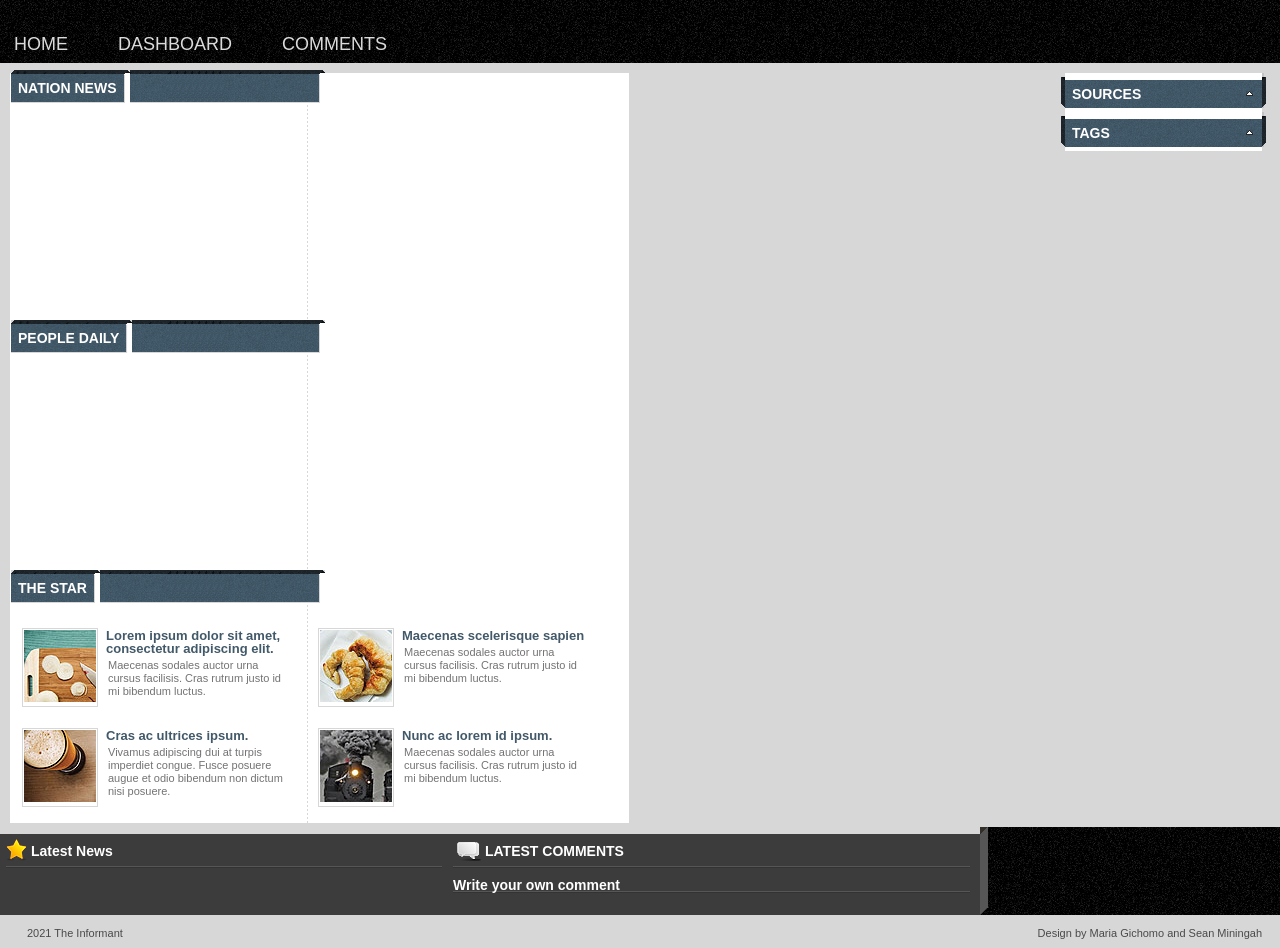
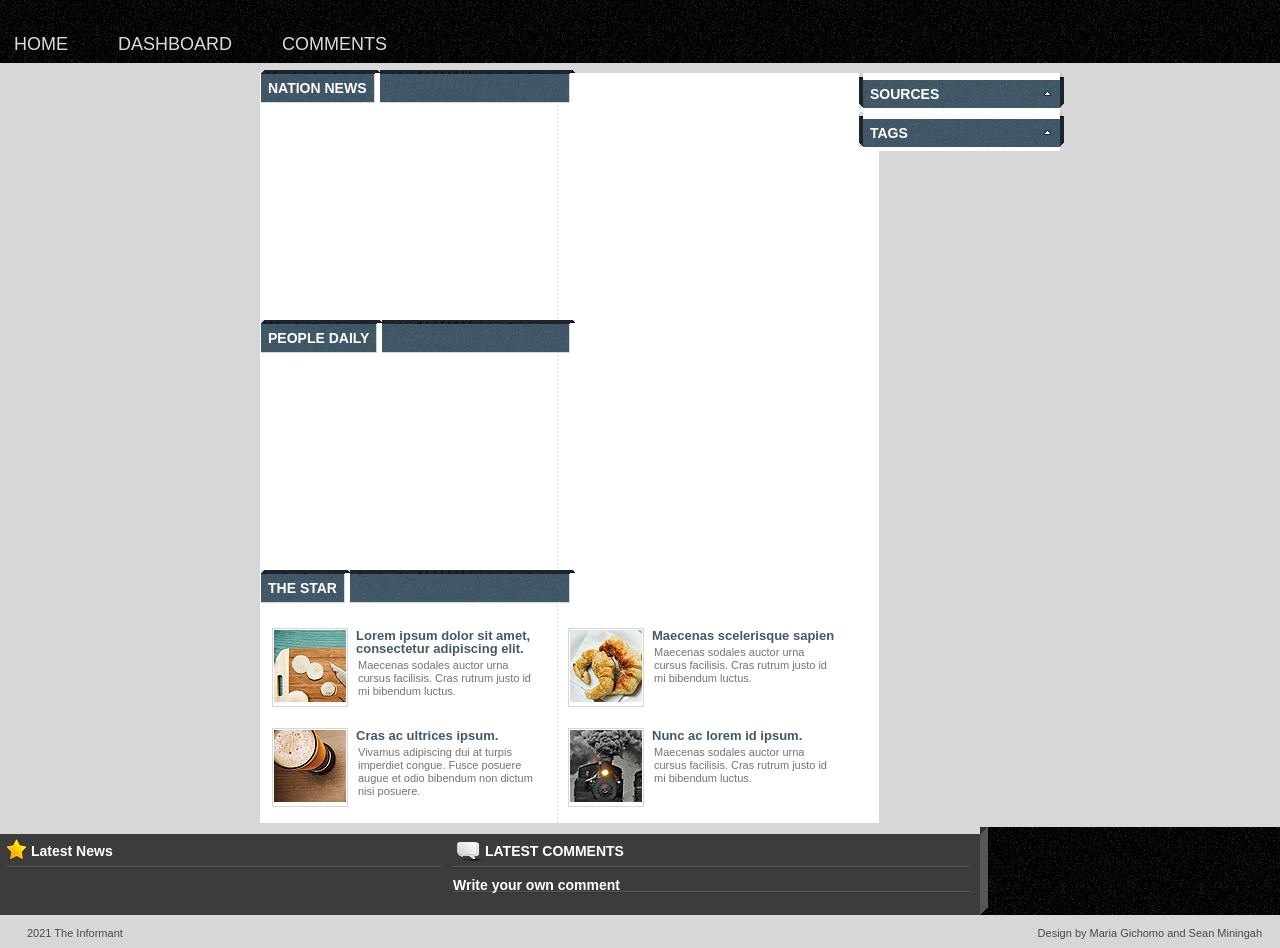
Before and after one commit to Sean-Miningah/The-Informant, a Django app: page / in a window 1280 px wide. Shown: the part 153-1101 px from the top of the page. Run offline with Django 3.2, Linux system fonts and the light colour scheme; data that the repository does not hold is empty.

Commit message:
front end debugging

```diff
--- a/Templates/index.html
+++ b/Templates/index.html
@@ -2,7 +2,11 @@
 <div id="main">
   <div
     id="content"
-    style="display: grid; grid-template-rows: 250px 250px 250px"
+    style="
+      display: grid;
+      grid-template-rows: 250px 250px 250px;
+      padding-left: 250px;
+    "
   >
     <div
       class="box"
@@ -144,7 +148,7 @@
       </div>
     </div>
   </div>
-  <div id="sidebar" style="float: right">
+  <div id="sidebar">
     <!-- template for the categoris(tags, archives, etc) -->
     <div class="nav-box">
       <h2><span>SOURCES</span></h2>
```
